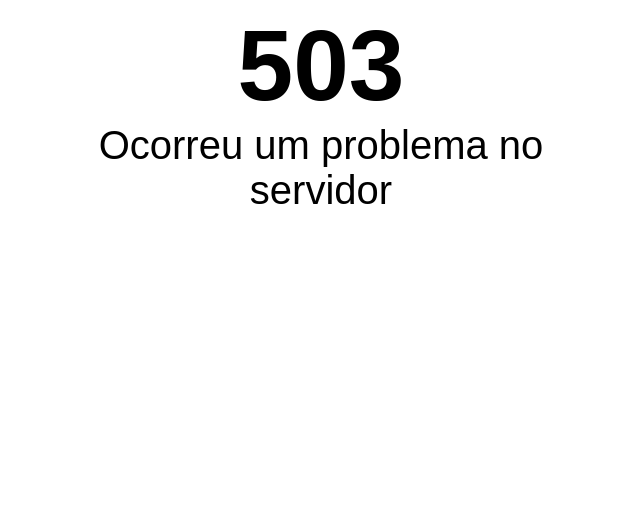
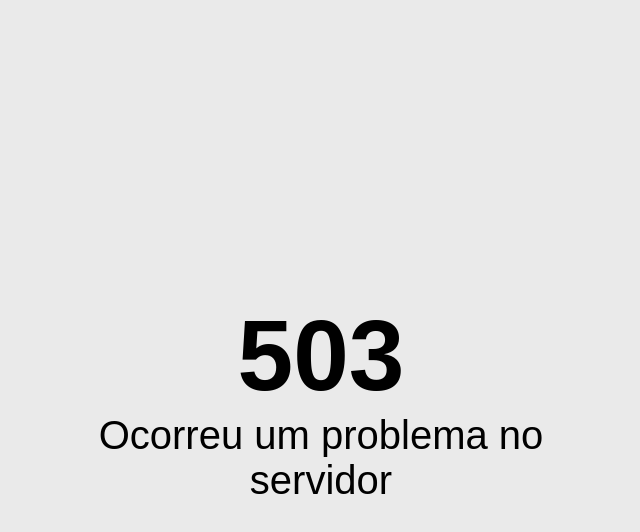
Before and after one commit to react-brasil/criando-sua-biblioteca-react, a React app in the folder exemplo/: page / in a window 1280 px wide. Shown: the whole page, without its empty margins (319-959 px from the left). Built offline with nearby package versions, Linux system fonts and the light colour scheme.

Commit message:
Inserindo background

```diff
--- a/exemplo/public/index.html
+++ b/exemplo/public/index.html
@@ -3,6 +3,14 @@
   <head>
     <meta charset="utf-8" />
     <title>MyLibrary</title>
+    <style>
+      html,
+      body,
+      #root {
+        height: 100%;
+        margin: 0;
+      }
+    </style>
   </head>
   <body>
     <div id="root"></div>
--- a/exemplo/src/ErrorComponent.js
+++ b/exemplo/src/ErrorComponent.js
@@ -16,12 +16,14 @@ const styles = {
     alignItems: "center",
     justifyContent: "center",
     flexDirection: "column",
-    padding: "0% 30%",
+    padding: "0 30%",
     boxSizing: "border-box",
-    textAlign: "center"
+    textAlign: "center",
+    backgroundColor: "#EAEAEA",
+    fontFamily: "arial"
   },
-  error: { fontSize: 100, fontFamily: "arial", fontWeight: 700, margin: 0 },
-  description: { fontSize: 40, fontWeight: 100, fontFamily: "arial", margin: 0 }
+  error: { fontSize: 100, fontWeight: 700, margin: 0 },
+  description: { fontSize: 40, fontWeight: 100, margin: 0 }
 };
 
 ErrorComponent.propTypes = {
```
Also changed, not shown: README.md.
